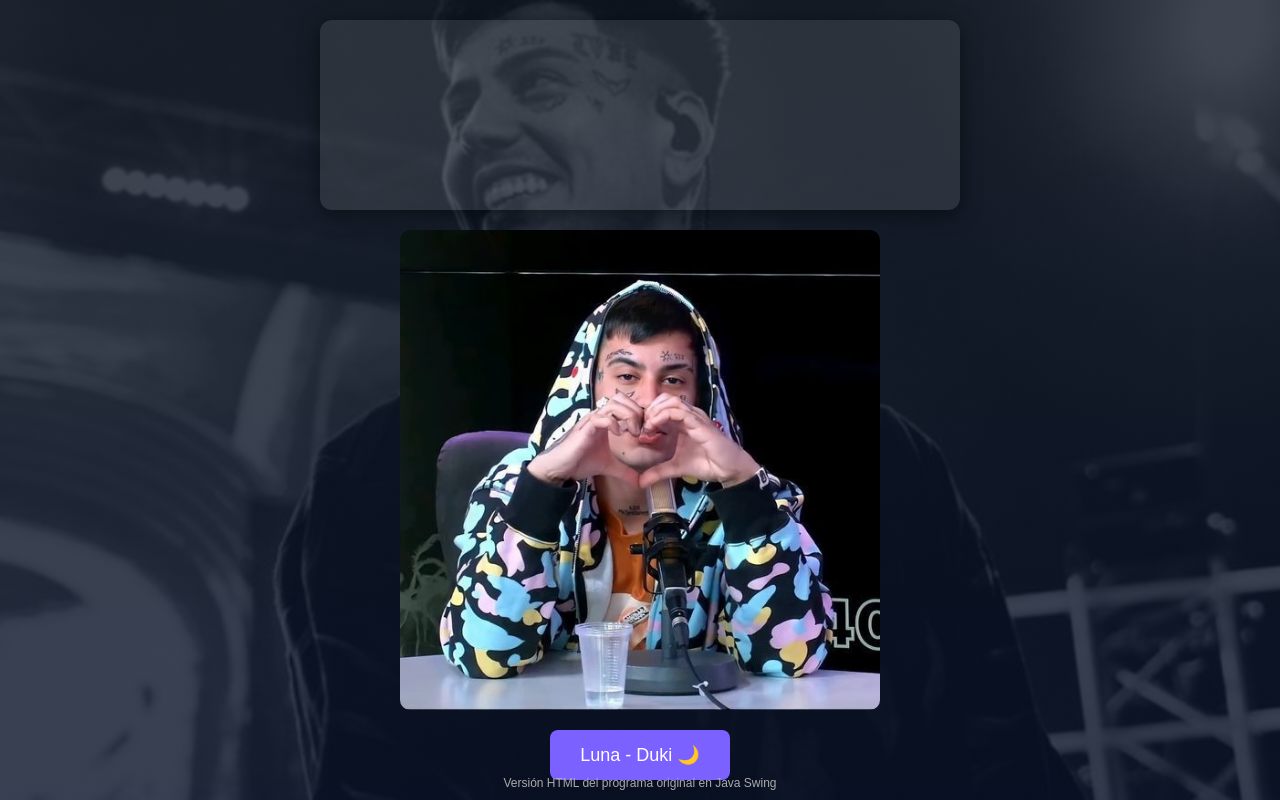
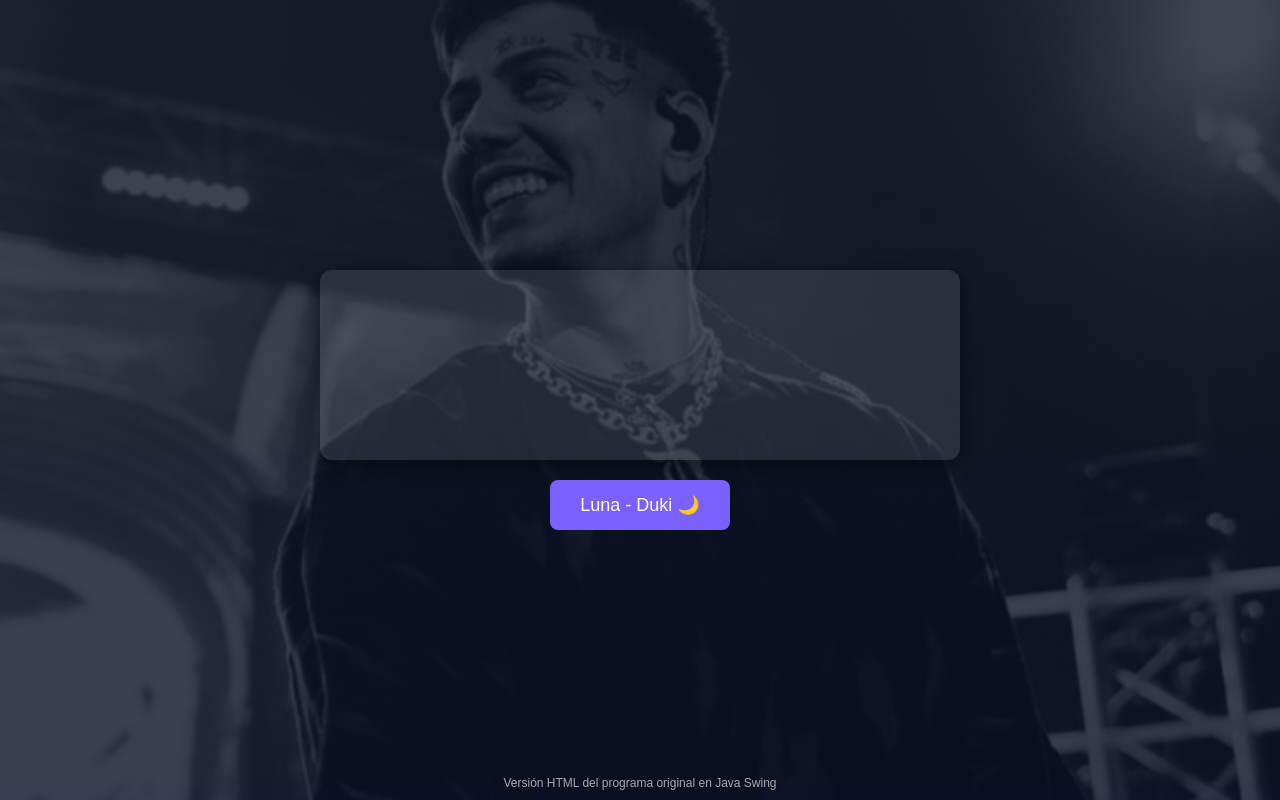
Before and after one commit to rodriguezgordillosantiagogg-ship-it/luna-duki-project_1, a plain HTML site: page index.html in a window 1280 px wide. Drawn offline with Linux system fonts and the light colour scheme.

Commit message:
Update index.html

```diff
--- a/index.html
+++ b/index.html
@@ -55,7 +55,7 @@
             max-width: 600px;
             min-height: 150px;
             margin-bottom: 20px;
-            display: none; /* Inicia oculto */
+            display: none; /* Inicia oculto por CSS */
             z-index: 20;
             /* Para centrar la imagen */
             display: flex;
@@ -295,8 +295,14 @@
             }
         });
 
-        // Mostrar el estado inicial al cargar la página (contenedor vacío)
+        // ==================================================
+        // GARANTÍA DE OCULTACIÓN (Fix para el bug reportado)
+        // ==================================================
         window.onload = () => {
+             // 1. Asegura que el contenedor de la imagen esté oculto al inicio.
+             contenedorImagen.style.display = 'none';
+
+             // 2. Muestra el texto inicial vacío.
              typeWriter("<p>&nbsp;</p>");
         };
     </script>
```
